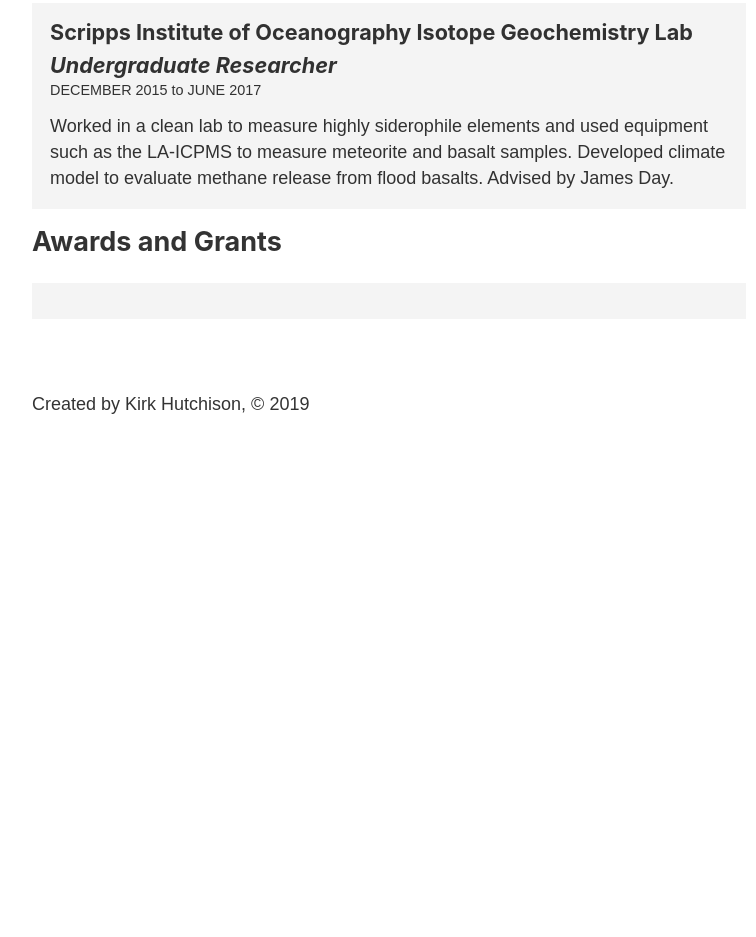
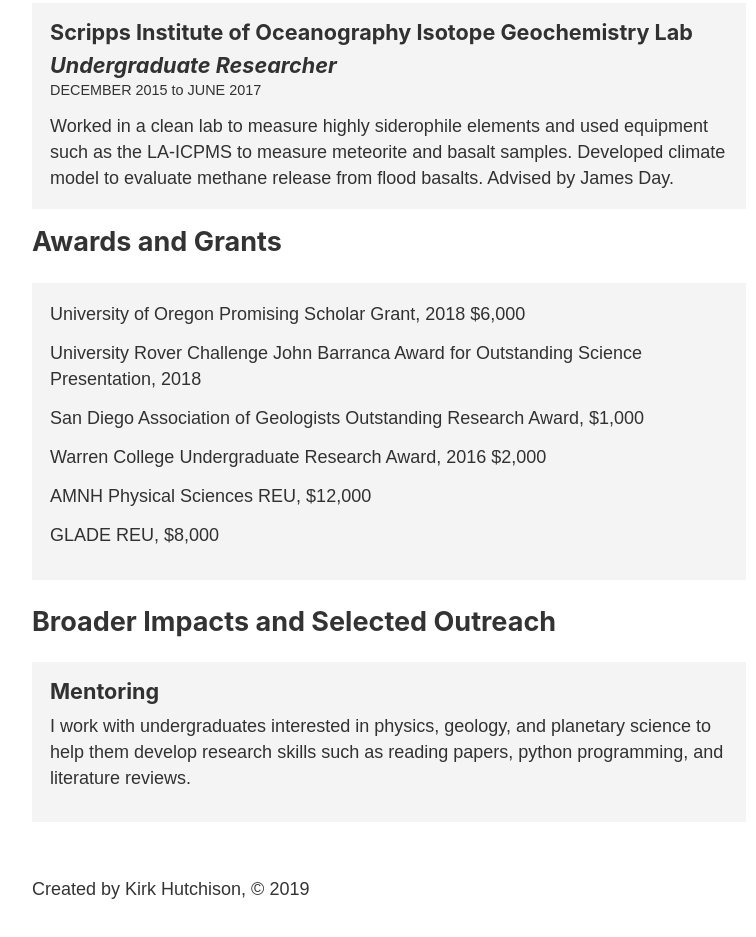
Before and after one commit to aikubo/aikubo.github.io, a Gatsby site: page /resume in a window 1280 px wide. Shown: the part 1037-1974 px from the top of the page, without its empty margins (251-1007 px from the left). Before the commit the page ends 1498 px from the top, so only its background shows below. Built offline with nearby package versions, Linux system fonts and the light colour scheme; Gatsby itself is replaced by a stand-in of ours.

Commit message:
added outreach

```diff
--- /dev/null
+++ b/src/components/awards.js
@@ -0,0 +1,50 @@
+import React from 'react'
+import { graphql, useStaticQuery } from 'gatsby'
+import awardStyles from './awards.module.scss'
+
+const Awards = () => {
+    const award = useStaticQuery(graphql`
+        query {
+            allMarkdownRemark (
+                sort: { order: ASC, fields: [frontmatter___order] }
+                filter: {
+                    frontmatter: {
+                        sourcetype: {
+                            eq: "resumeAwards"
+                        }
+                    }
+                }) {
+
+                edges {
+                    node {
+                        frontmatter {
+                            organization
+                            role
+                            date
+                            order
+                            amount
+                        }
+                    }
+                }
+            }
+        }
+    `)
+    return (
+        <div>
+            <h2 className={awardStyles.subtitle}>Awards and Grants</h2>
+            <ol className={awardStyles.items}>
+                {award.allMarkdownRemark.edges.map((edge) => {
+                    return (
+                    <li className={awardStyles.item}>
+                        <div className={awardStyles.head}>
+                            {edge.node.frontmatter.organization} {edge.node.frontmatter.role}, {edge.node.frontmatter.date} {edge.node.frontmatter.amount}
+                        </div>
+                    </li>
+                    )})}
+            </ol>
+        </div>
+    )
+
+}
+
+export default Awards
--- /dev/null
+++ b/src/components/awards.module.scss
@@ -0,0 +1,30 @@
+.subtitle {
+    font-size: 1.5rem;
+}
+
+.items {
+    list-style-type: none;
+    margin: 0;
+    background-color: #f4f4f4;
+    padding: 1rem;
+}
+
+.head {
+    margin-left: 0rem;
+    margin-bottom: 0.5rem;
+
+    h2 {
+        margin-bottom: 0.5rem;
+        font-size: 1.2rem;
+    }
+
+    h3 {
+        margin-bottom: 0rem;
+        font-style: italic;
+        font-size: 1.2rem;
+    }
+
+    p {
+        font-size: .8rem;
+    }
+}
--- /dev/null
+++ b/src/components/outreach.js
@@ -0,0 +1,51 @@
+import React from 'react'
+import { graphql, useStaticQuery } from 'gatsby'
+import outreachStyles from './outreach.module.scss'
+
+const Outreach = () => {
+    const outreach = useStaticQuery(graphql`
+        query {
+            allMarkdownRemark (
+                sort: { order: ASC, fields: [frontmatter___order] }
+                filter: {
+                    frontmatter: {
+                        sourcetype: {
+                            eq: "resume-out"
+                        }
+                    }
+                }) {
+
+                edges {
+                    node {
+                        frontmatter {
+                            organization
+                            date
+                            order
+                        }
+                        html
+                    }
+                }
+            }
+        }
+    `)
+    return (
+        <div className={outreachStyles.whole}>
+            <h2 className={outreachStyles.subtitle}>Broader Impacts and Selected Outreach</h2>
+            <ol className={outreachStyles.items}>
+                {outreach.allMarkdownRemark.edges.map((edge) => {
+                    return (
+                    <li className={outreachStyles.item}>
+                        <div className={outreachStyles.head}>
+                            <h2>{edge.node.frontmatter.organization}</h2>
+                        </div>
+                        <div className={outreachStyles.body} dangerouslySetInnerHTML={{ __html: edge.node.html}}>
+                        </div>
+                    </li>
+                    )})}
+            </ol>
+        </div>
+    )
+
+}
+
+export default Outreach
--- /dev/null
+++ b/src/components/outreach.module.scss
@@ -0,0 +1,33 @@
+.whole {
+    margin-top: 1.5rem;
+}
+.subtitle {
+    font-size: 1.5rem;
+}
+
+.items {
+    list-style-type: none;
+    margin: 0;
+    background-color: #f4f4f4;
+    padding: 1rem;
+}
+
+.head {
+    margin-left: 0rem;
+    margin-bottom: 0.5rem;
+
+    h2 {
+        margin-bottom: 0.5rem;
+        font-size: 1.2rem;
+    }
+
+    h3 {
+        margin-bottom: 0rem;
+        font-style: italic;
+        font-size: 1.2rem;
+    }
+
+    p {
+        font-size: .8rem;
+    }
+}
--- a/src/pages/resume.js
+++ b/src/pages/resume.js
@@ -3,6 +3,8 @@
 import { graphql, useStaticQuery } from 'gatsby'
 import resumeStyles from './resume.module.scss'
 import Sidebar from '../components/sidebar'
+import Awards from '../components/awards'
+import Outreach from '../components/outreach'
 
 const ResumePage = () => {
     const expr = useStaticQuery(graphql`
@@ -37,33 +39,6 @@
         }
     `)
 
-    const award = useStaticQuery(graphql`
-        query {
-            allMarkdownRemark (
-                sort: { order: ASC, fields: [frontmatter___order] }
-                filter: {
-                    frontmatter: {
-                        sourcetype: {
-                            eq: "resume-awards"
-                        }
-                    }
-                }) {
-
-                edges {
-                    node {
-                        frontmatter {
-                            organization
-                            role
-                            date
-                            order
-                            amount
-                        }
-                    }
-                }
-            }
-        }
-    `)
-
     return (
         <Layout>
             <Sidebar />
@@ -91,17 +66,8 @@
                     )
                 })}
             </ol>
-            <h2 className={resumeStyles.subtitle}>Awards and Grants</h2>
-            <ol className={resumeStyles.items}>
-                {award.allMarkdownRemark.edges.map((edge) => {
-                    return (
-                        <li className={resumeStyles.item}>
-                            <div className={resumeStyles.head}>
-                            </div>
-                        </li>
-                    )
-                })}
-            </ol>
+            <Awards />
+            <Outreach />
 
         </Layout>
     )
--- /dev/null
+++ b/src/resume/Awards/amnh.md
@@ -0,0 +1,7 @@
+---
+sourcetype: "resumeAwards"
+organization: "AMNH Physical Sciences"
+role: "REU"
+order: "5"
+amount: "$12,000"
+---
--- /dev/null
+++ b/src/resume/Awards/glade.md
@@ -0,0 +1,7 @@
+---
+sourcetype: "resumeAwards"
+organization: "GLADE"
+role: "REU"
+order: "5"
+amount: "$8,000"
+---
--- /dev/null
+++ b/src/resume/Awards/sdag.md
@@ -0,0 +1,7 @@
+---
+sourcetype: "resumeAwards"
+organization: "San Diego Association of Geologists"
+role: "Outstanding Research Award"
+order: "3"
+amount: "$1,000"
+---
--- a/src/resume/Awards/uopromising.md
+++ b/src/resume/Awards/uopromising.md
@@ -1,5 +1,5 @@
 ---
-sourcetype: "resume-awards"
+sourcetype: "resumeAwards"
 organization: "University of Oregon"
 role: "Promising Scholar Grant"
 date: "2018"
--- /dev/null
+++ b/src/resume/Awards/urc.md
@@ -0,0 +1,7 @@
+---
+sourcetype: "resumeAwards"
+organization: "University Rover Challenge"
+role: "John Barranca Award for Outstanding Science Presentation"
+date: "2018"
+order: "2"
+---
--- /dev/null
+++ b/src/resume/Awards/warren.md
@@ -0,0 +1,8 @@
+---
+sourcetype: "resumeAwards"
+organization: "Warren College"
+role: "Undergraduate Research Award"
+date: "2016"
+order: "4"
+amount: "$2,000"
+---
--- /dev/null
+++ b/src/resume/Outreach/mentor.md
@@ -0,0 +1,8 @@
+---
+sourcetype: "resume-out"
+organization: "Mentoring"
+date: "2017 - Present"
+order: "1"
+---
+
+I work with undergraduates interested in physics, geology, and planetary science to help them develop research skills such as reading papers, python programming, and literature reviews.
```
